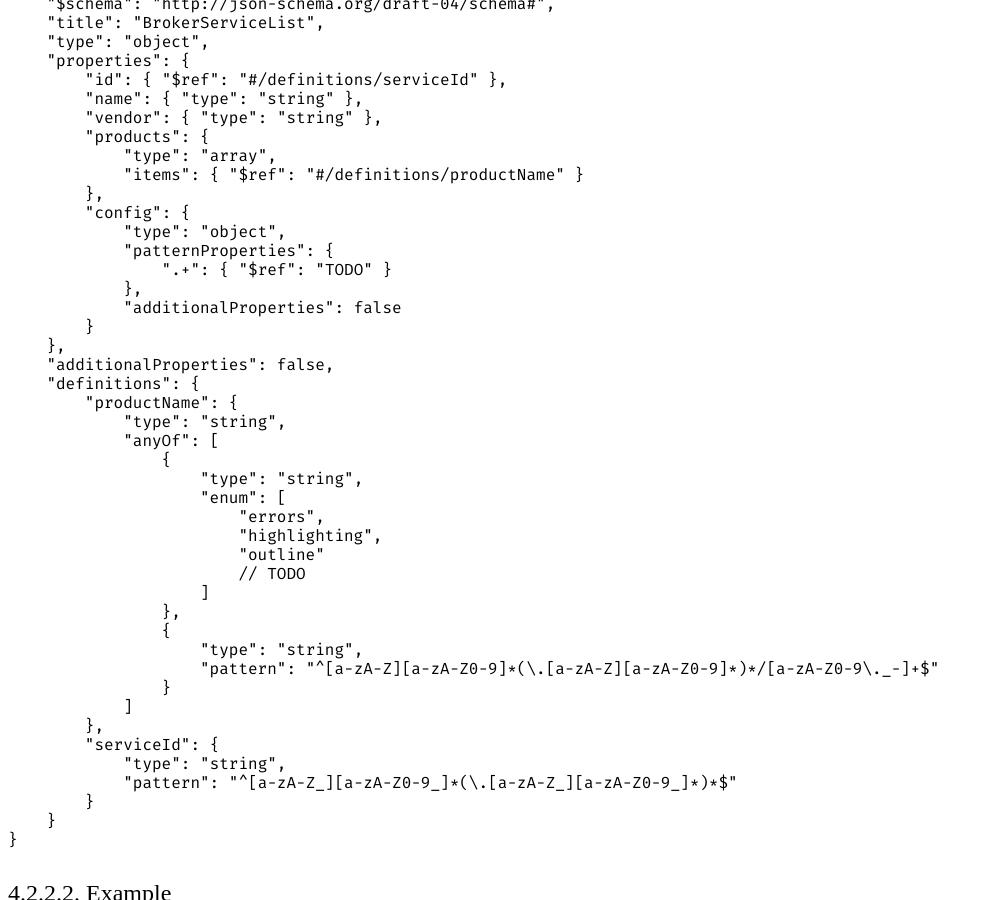
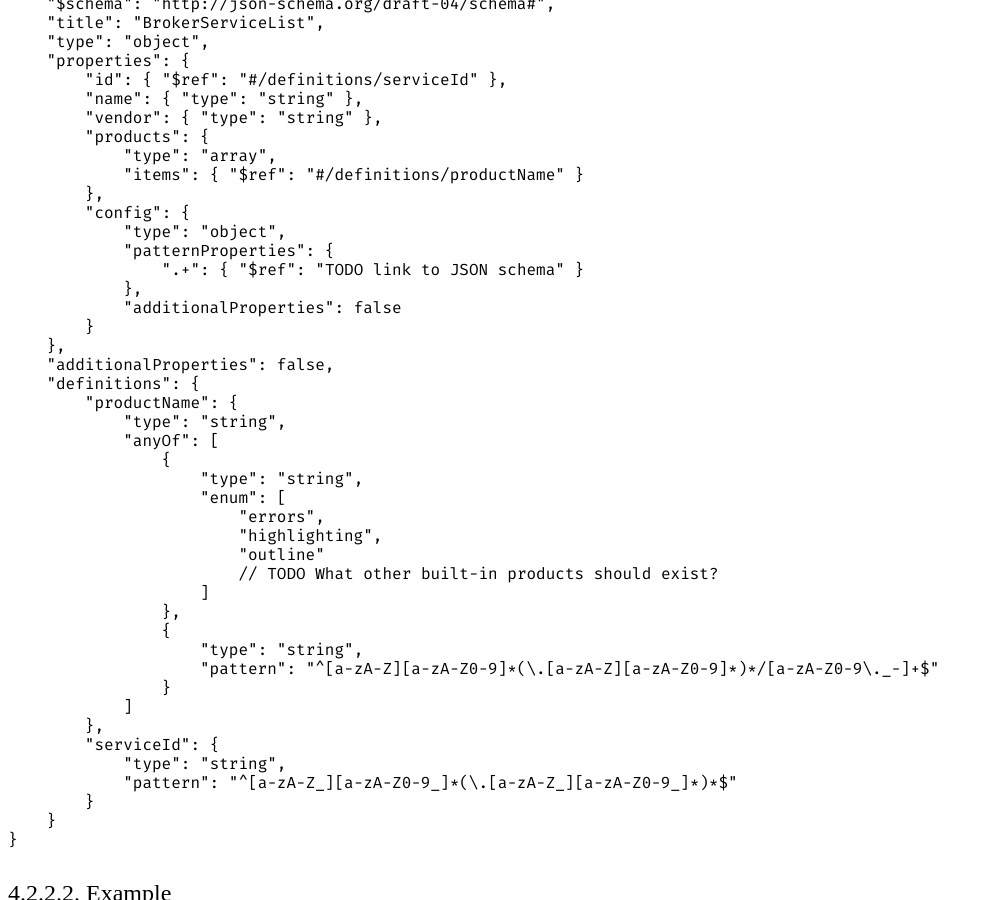
Before and after one commit to remexre/remexre.github.io, a Jekyll site: the page built from _posts/2017-05-19-monto-version-3-specification-draft-1.md, in a window 1280 px wide and 900 px high, scrolled down 6478 px. Shown: the whole window, without its empty margins (0-992 px from the left). Built offline with Jekyll 4.4.1, drawn with Linux system fonts in a browser that asks for light colours; some web fonts are replaced; some of the changed text lies outside the part shown.

Commit message:
Fixes TODOs

```diff
--- a/_posts/2017-05-19-monto-version-3-specification-draft-1.md
+++ b/_posts/2017-05-19-monto-version-3-specification-draft-1.md
@@ -243,7 +243,7 @@ Messages are documented with JSON Schema ([\[JSONSCHEMA\]](#json-schema)).
 						"errors",
 						"highlighting",
 						"outline"
-						// TODO
+						// TODO What other built-in products should exist?
 					]
 				},
 				{
@@ -374,7 +374,7 @@ Messages are documented with JSON Schema ([\[JSONSCHEMA\]](#json-schema)).
 		"config": {
 			"type": "object",
 			"patternProperties": {
-				".+": { "$ref": "TODO" }
+				".+": { "$ref": "TODO link to JSON schema" }
 			},
 			"additionalProperties": false
 		}
@@ -390,7 +390,7 @@ Messages are documented with JSON Schema ([\[JSONSCHEMA\]](#json-schema)).
 						"errors",
 						"highlighting",
 						"outline"
-						// TODO
+						// TODO What other built-in products should exist?
 					]
 				},
 				{
```
